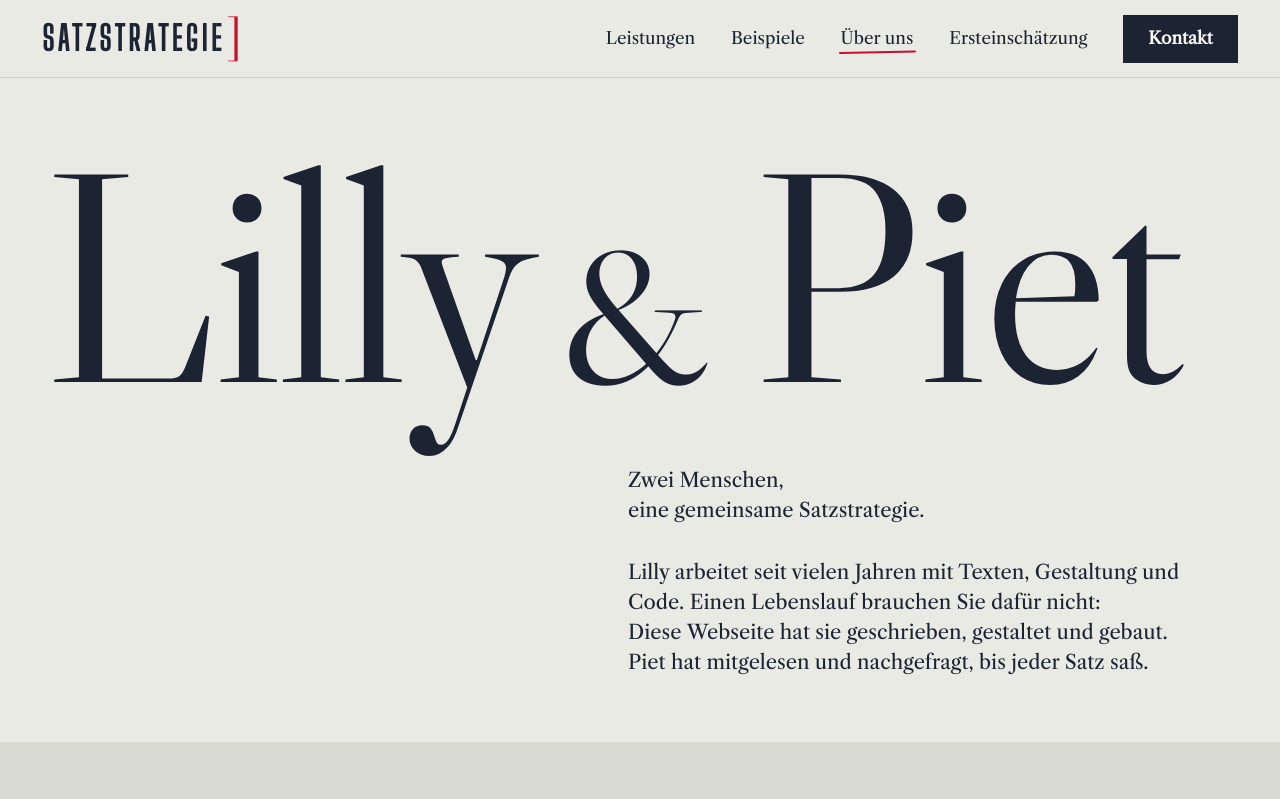
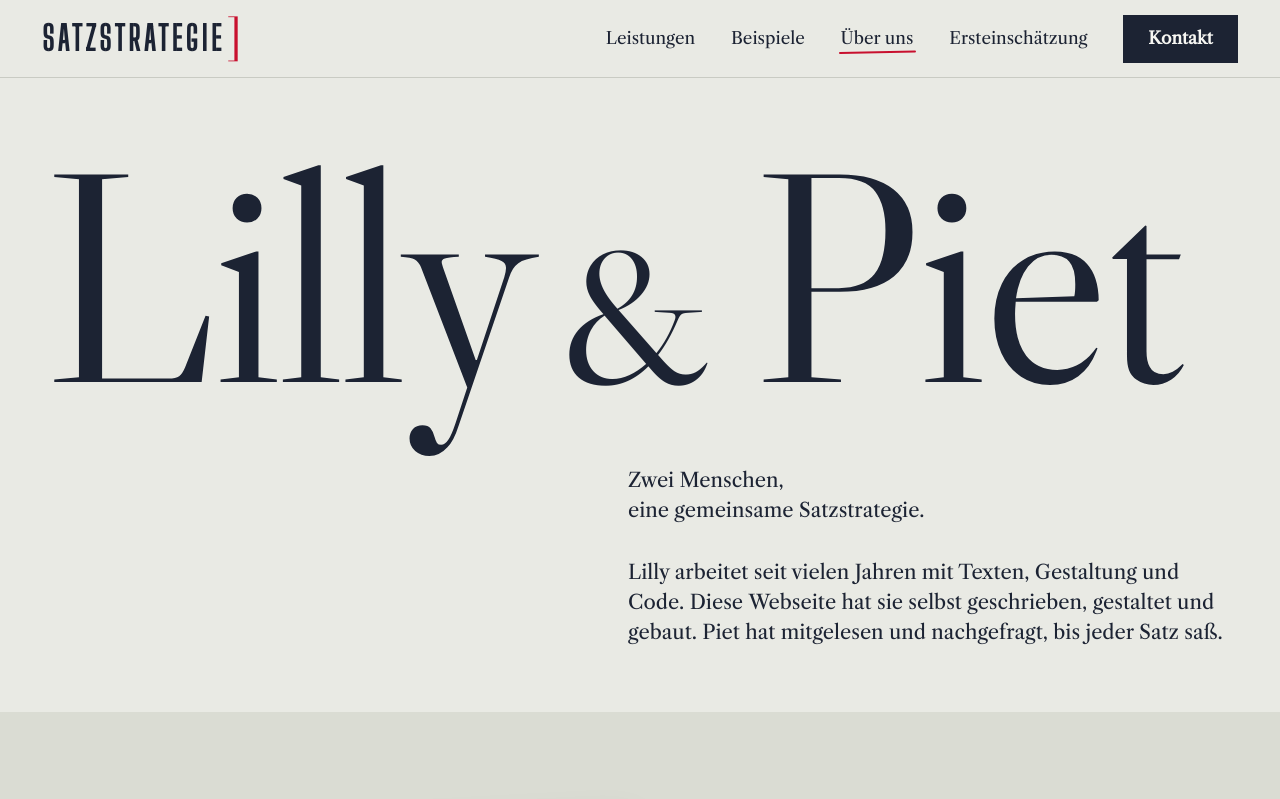
Before and after one commit to lillycontentcreatorwerkstatt-sudo/satzstrategie-webseite, a Next.js app in the folder webseiten-check/: page /wer-wir-sind in a window 1280 px wide. Shown: the top 799 px of the page. Built offline with nearby package versions, Linux system fonts and the light colour scheme.

Commit message:
Teamseite: abwehrenden Lebenslauf-Halbsatz streichen
Co-Authored-By: Claude Opus 5.5 <noreply@anthropic.com>

```diff
--- a/webseiten-check/src/app/wer-wir-sind/page.tsx
+++ b/webseiten-check/src/app/wer-wir-sind/page.tsx
@@ -3,7 +3,7 @@ import StudioShell, { StudioNext } from "../components/StudioShell";
 export const metadata = pageMetadata("/wer-wir-sind", "Wir sind Lilly & Piet: Copywriting und Webdesign | Satzstrategie", "Lilly schreibt Texte, gestaltet und entwickelt Webseiten. Piet liest mit und hinterfragt die Entwürfe. Lernen Sie die Menschen hinter Satzstrategie kennen.");
 export default function StudioPage() {
   return <StudioShell active="/wer-wir-sind" flowFooter>
-    <section className="about-hero"><h1><span>Lilly</span><span className="about-amp" aria-hidden="true">&amp;</span><span>Piet</span></h1><p>Zwei Menschen,<br />eine gemeinsame Satzstrategie.</p><p>Lilly arbeitet seit vielen Jahren mit Texten, Gestaltung und Code. Einen&nbsp;Lebenslauf brauchen Sie dafür nicht: Diese&nbsp;Webseite hat sie geschrieben, gestaltet und gebaut. Piet&nbsp;hat mitgelesen und nachgefragt, bis jeder Satz saß.</p></section>
+    <section className="about-hero"><h1><span>Lilly</span><span className="about-amp" aria-hidden="true">&amp;</span><span>Piet</span></h1><p>Zwei Menschen,<br />eine gemeinsame Satzstrategie.</p><p>Lilly arbeitet seit vielen Jahren mit Texten, Gestaltung und Code. Diese&nbsp;Webseite hat sie selbst geschrieben, gestaltet und gebaut. Piet&nbsp;hat mitgelesen und nachgefragt, bis jeder Satz saß.</p></section>
     <section className="people-spread section-space" aria-label="Das Team"><article className="person-sheet person-lilly"><h2>Lilly</h2><p className="person-role"><span>Copywriterin</span><span>Softwareentwicklerin</span><span>UX/UI-Designerin</span><span>KI-Spezialistin</span></p><p>Lilly sucht die Wörter, baut die Nutzerführung und entwickelt die Webseite. Sie&nbsp;verbindet den Gedanken hinter einem Angebot mit dem Auftritt, den Menschen sehen.</p><p>Sie setzt KI gezielt ein, prüft die Vorschläge und entscheidet, was auf die Webseite kommt.</p><p className="person-note">Vom ersten Wort<br />bis in den Code.</p></article><article className="person-sheet person-piet"><h2>Piet</h2><p className="person-role"><span>Inhaber</span><span>Der zweite Blick</span></p><p>Piet heißt mit vollem Namen Peter Josef Klein und arbeitet im Hintergrund. Er&nbsp;liest mit, hinterfragt Entwürfe und sagt, wo etwas noch nicht überzeugt.</p><p>Dieser zweite Blick gehört zu unserer Arbeit. Denn&nbsp;ein Satz muss auch für jemanden funktionieren, der ihn nicht selbst geschrieben hat.</p><p className="person-note">Noch einmal lesen.<br />Noch einmal fragen.</p></article></section>
     <section className="human-statement section-space"><h2>KI arbeitet mit,<br /><span>wir entscheiden.</span></h2><div><p>KI unterstützt uns bei Recherche, Text und Programmierung. Wir&nbsp;prüfen die Ergebnisse, überarbeiten und geben frei. Die&nbsp;Verantwortung bleibt bei uns.</p><p>Eine mögliche Formulierung ist schnell da. Ob&nbsp;sie zu Ihnen passt, was sie verspricht und wo sie stehen sollte, braucht einen genaueren Blick.</p></div></section>
     <StudioNext href="/kontakt" label="Direkter Kontakt mit Lilly und Piet." actionLabel="Uns kontaktieren">Ein paar Zeilen reichen.</StudioNext>
```
